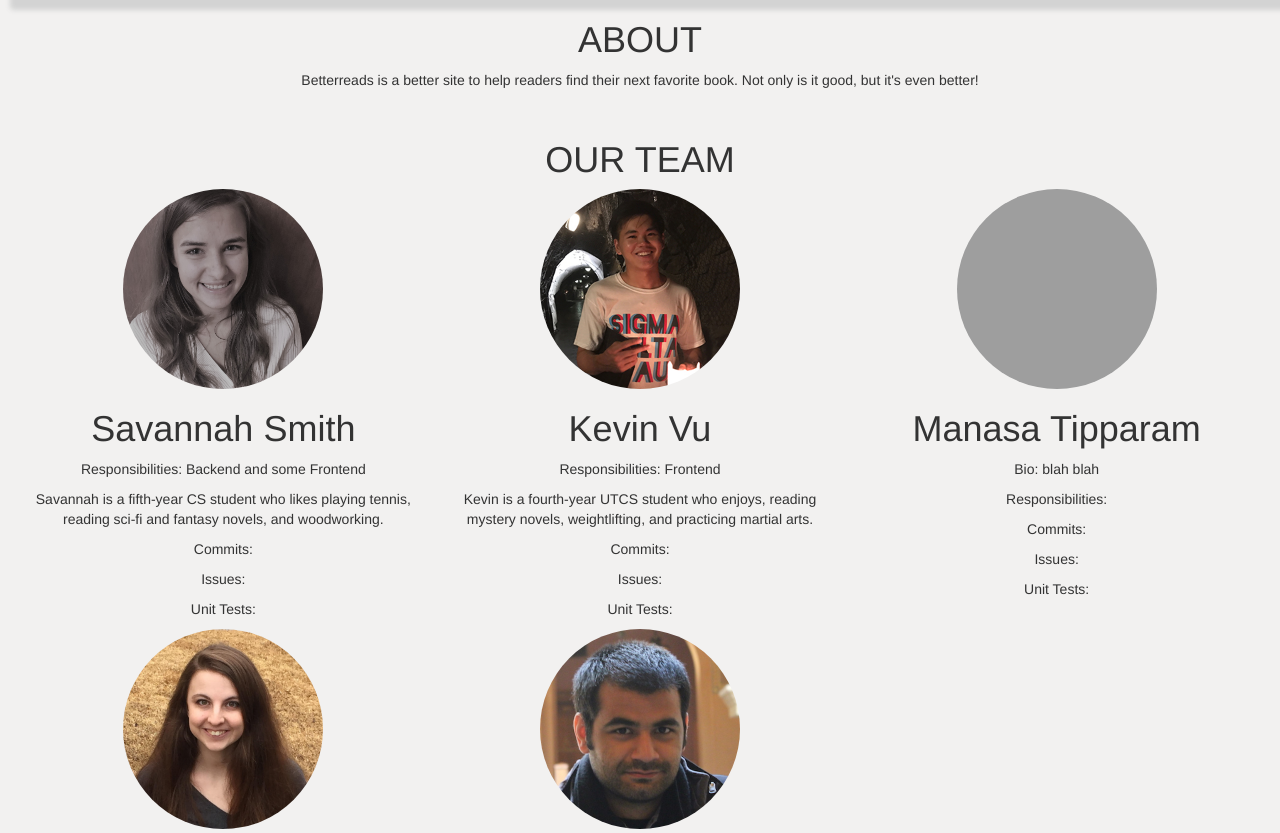
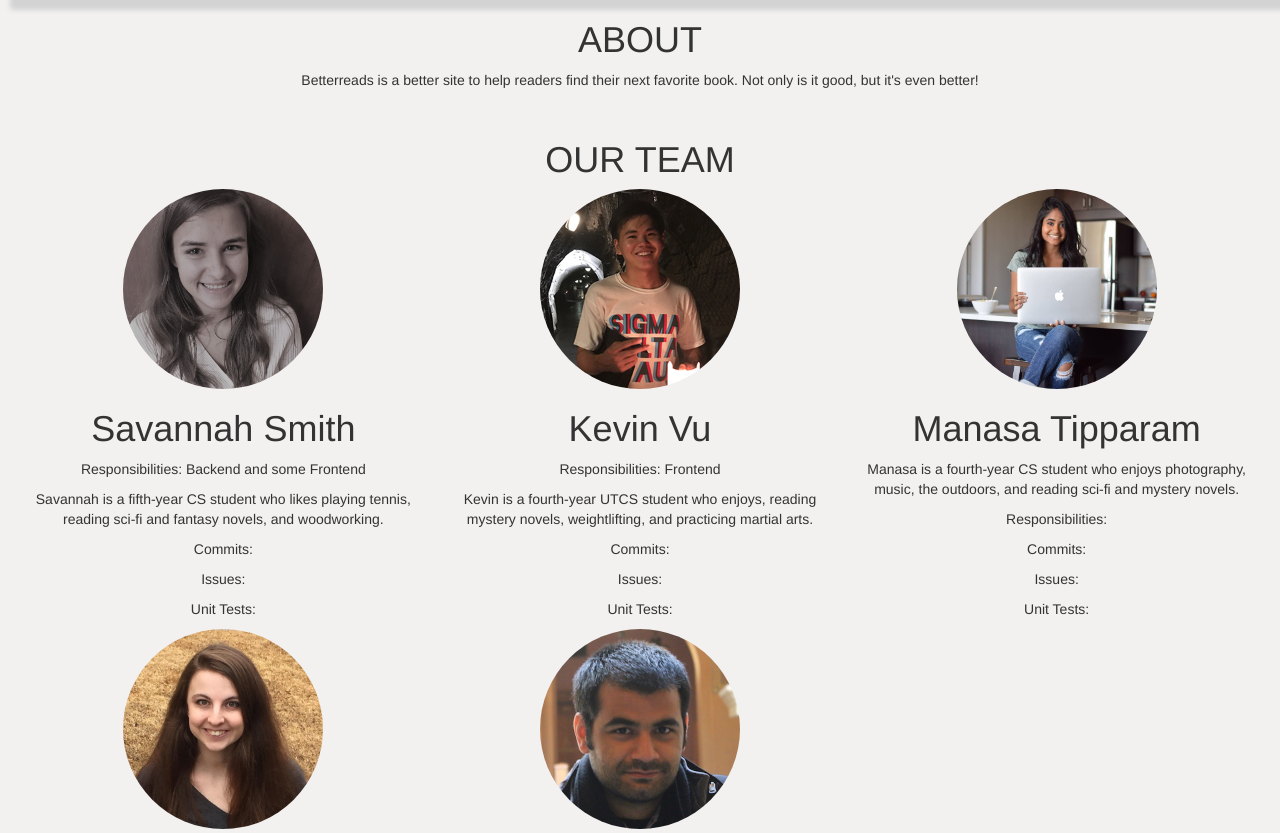
Before and after one commit to savsmith/idb, a Flask app: page /about in a window 1280 px wide. Shown: the part 52-885 px from the top of the page. Run offline with Flask 2, Linux system fonts and the light colour scheme; some libraries are stand-ins or nearby versions; grey boxes are pictures that could not be loaded.

Commit message:
Added "About" page info

```diff
--- a/templates/about.html
+++ b/templates/about.html
@@ -66,9 +66,9 @@
               <p>Unit Tests:</p>
           </div>
           <div class = "col-md-4">
-              <img class ="img-circle" src="/static/members/img.jpg" height= "200px" width="200px">
+              <img class ="img-circle" src="/static/members/manasa.jpg" height= "200px" width="200px">
               <h1>Manasa Tipparam</h1>
-              <p>Bio: blah blah</p>
+              <p>Manasa is a fourth-year CS student who enjoys photography, music, the outdoors, and reading sci-fi and mystery novels.</p>
               <p>Responsibilities:</p>
               <p>Commits:</p>
               <p>Issues:</p>
```
Also changed, not shown: static/members/manasa.jpg (added).
